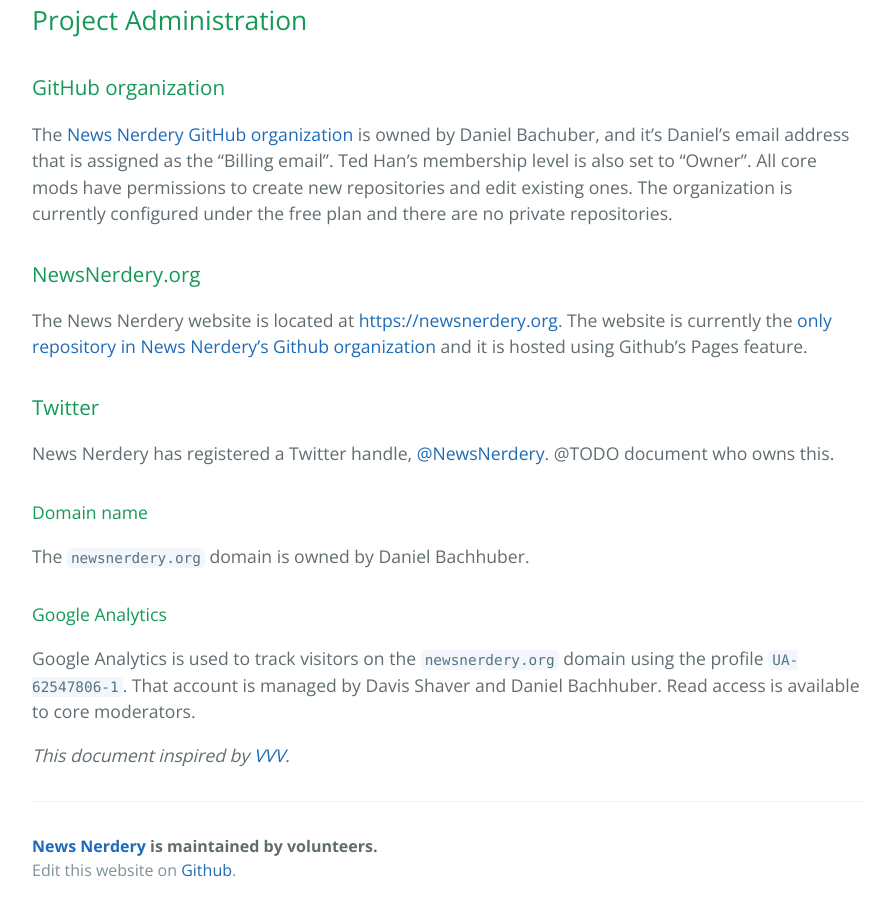
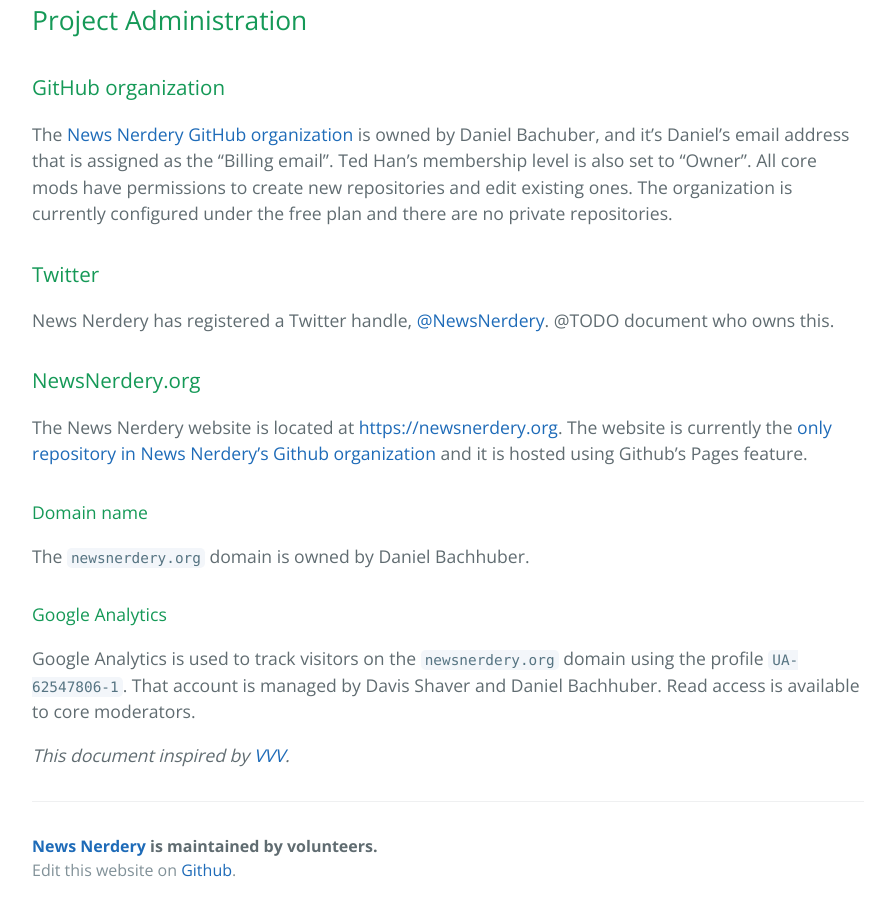
Before and after one commit to newsnerdery/newsnerdery, a Jekyll site: the page built from meta/governance.md, in a window 1280 px wide and 900 px high, scrolled down 2723 px. Shown: the whole window, without its empty margins (192-1087 px from the left). Built offline with Jekyll 4.4.1, drawn with Linux system fonts in a browser that asks for light colours; our own code applies the rules of GitHub Pages for plain Markdown files.

```diff
--- a/meta/governance.md
+++ b/meta/governance.md
@@ -75,13 +75,13 @@ News Nerdery was created by Daniel Bachhuber at Bar Camp News Innovation 2014 in
 
 The [News Nerdery GitHub organization](https://github.com/newsnerdery) is owned by Daniel Bachuber, and it's Daniel's email address that is assigned as the "Billing email". Ted Han's membership level is also set to "Owner". All core mods have permissions to create new repositories and edit existing ones. The organization is currently configured under the free plan and there are no private repositories.
 
+### Twitter
+
+News Nerdery has registered a Twitter handle, [@NewsNerdery](https://www.twitter.com/newsnerdery). @TODO document who owns this.
+
 ### NewsNerdery.org
 
 The News Nerdery website is located at [https://newsnerdery.org](https://newsnerdery.org). The website is currently the [only repository in News Nerdery's Github organization](https://github.com/newsnerdery/newsnerdery) and it is hosted using Github's Pages feature.
-
-### Twitter
-
-News Nerdery has registered a Twitter handle, [@NewsNerdery](https://www.twitter.com/newsnerdery). @TODO document who owns this.
 
 #### Domain name
 
```
